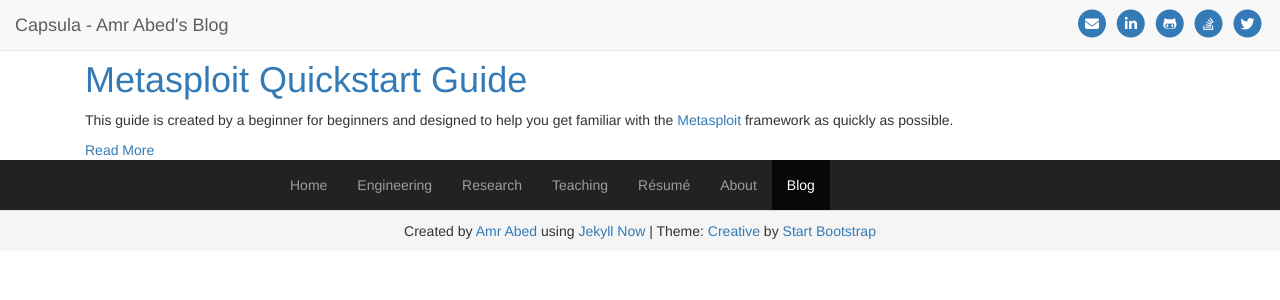
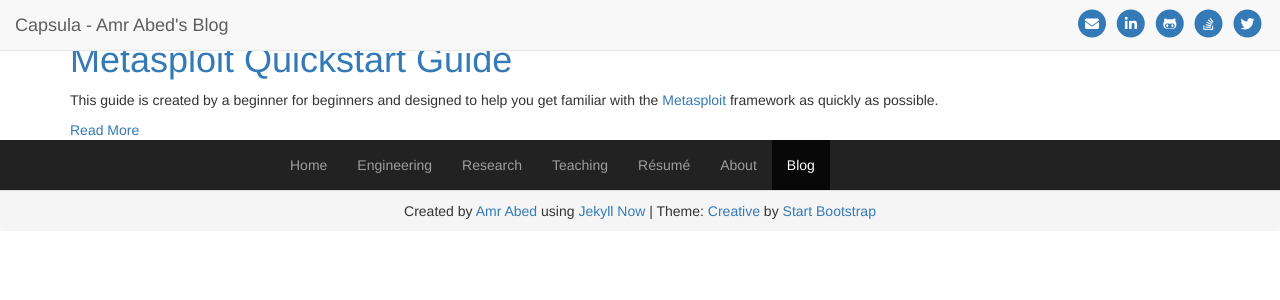
Before and after one commit to amrabed/capsula, a Jekyll site: the page built from index.html, in a window 1280 px wide. Shown: the top 300 px of the page. Built offline with Jekyll 4.4.1, drawn with Linux system fonts in a browser that asks for light colours; nearby versions of some CDN libraries; a script that is not in the unit is left out.

Commit message:
Update default.html

```diff
--- a/_layouts/default.html
+++ b/_layouts/default.html
@@ -59,9 +59,9 @@
 	<h3>{{ page.title }}</h3>
 </aside>
 
-<div id="main" class="container" style="margin-top:20px">
+<section>
    {{ content }}
-</div>
+</section>
 
 <div>
     {% include footer.html %}
```
